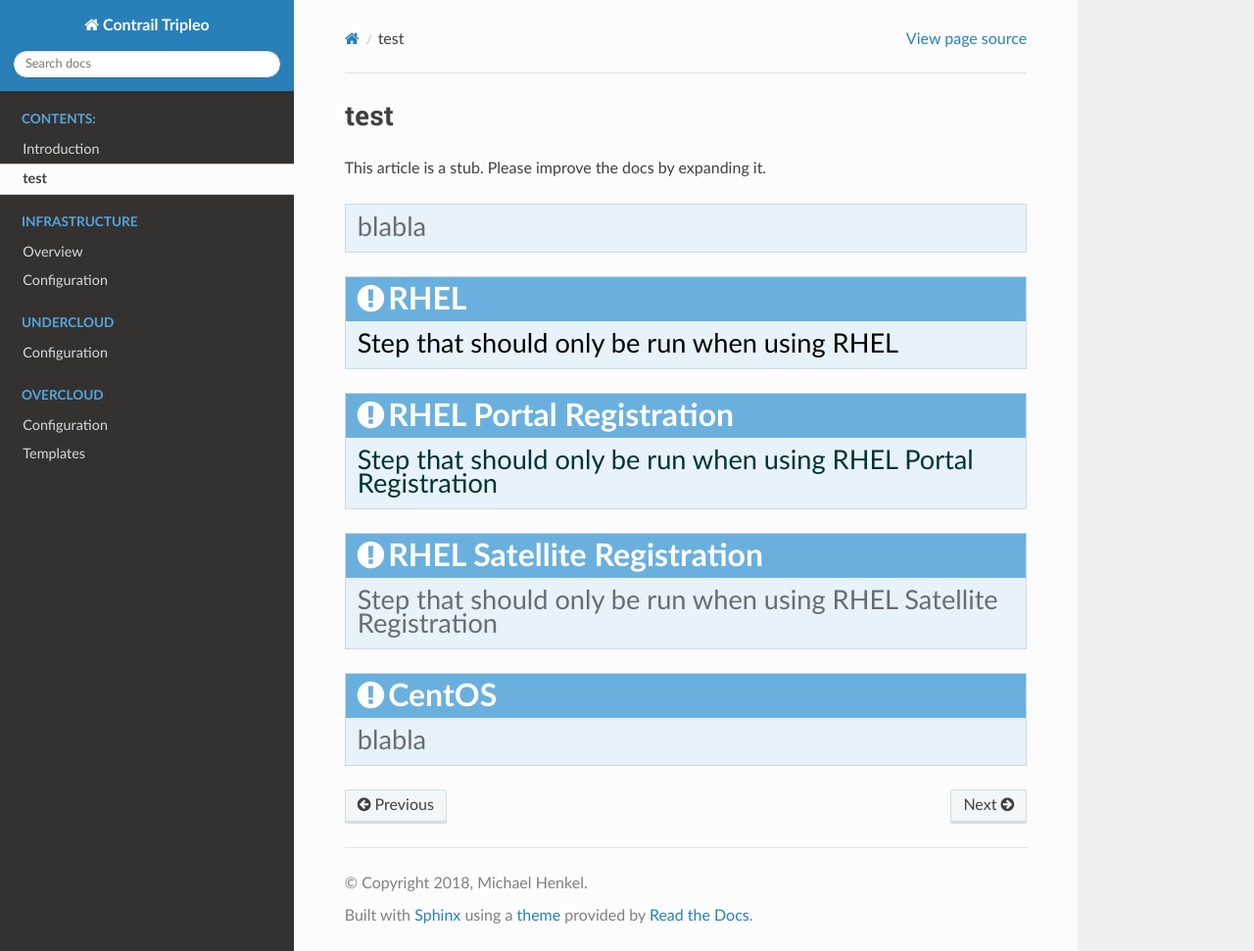
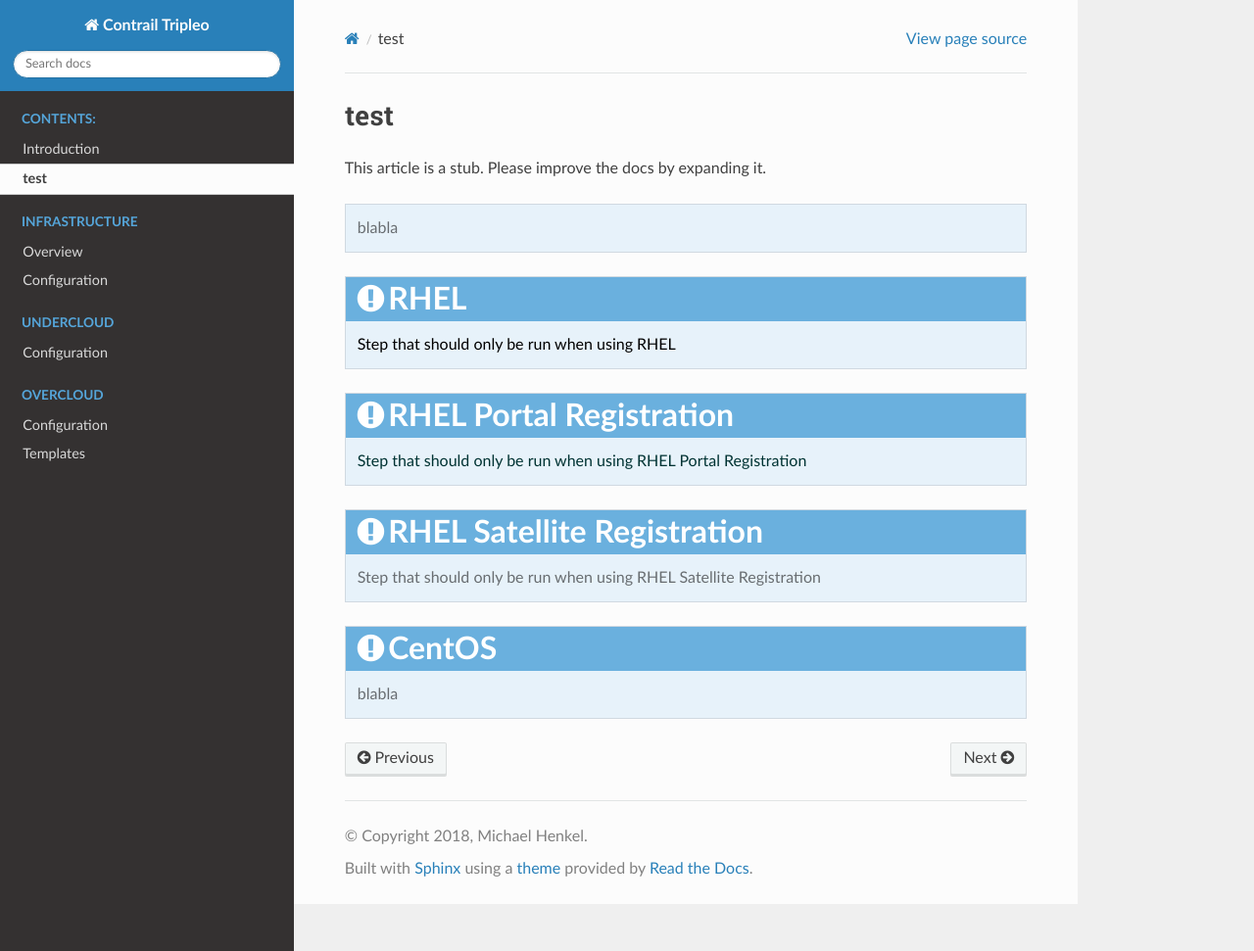
Before and after one commit to michaelhenkel/contrail-tripleo-docu, a Sphinx documentation site: the page built from docs/test.rst, in a window 1280 px wide and 971 px high. Shown: the whole window at 98% size. Built offline with Sphinx 7.4.7 and the Read the Docs theme 2.0.0, drawn with Linux system fonts in a browser that asks for light colours.

Commit message:
added readthedocs structure

```diff
--- a/docs/_static/custom.css
+++ b/docs/_static/custom.css
@@ -7,21 +7,6 @@
   margin-bottom: 24px;
 }
 
-.admonition p {
-  font-size: 85%;
-}
-
-.admonition p.last {
-  margin-bottom: 0;
-}
-
-.admonition p.first.admonition-title {
-  display: inline;
-  background: none;
-  font-weight: bold;
-  color: rgba(0, 0, 0, 0.75);
-}
-
 .admonition-red { background: #fee; background-color: #e8e8e8; color: #000000 ; }
 .admonition-green { background: #aaa; background-color: #e3e3e3; color: #003333 ; }
 .rhel {background: #fee;}
```
